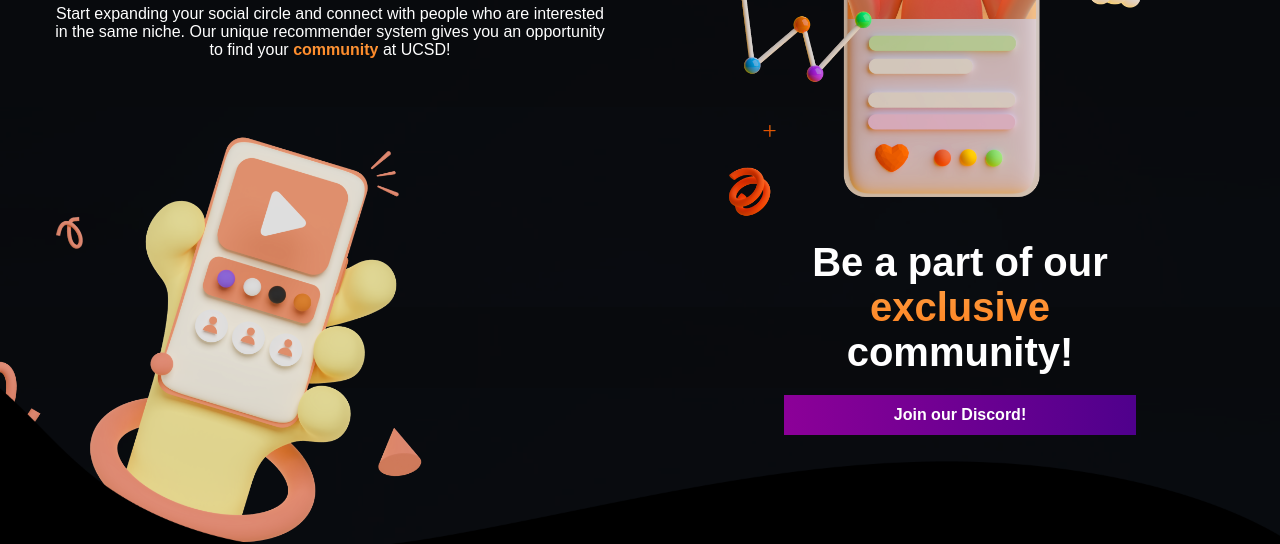
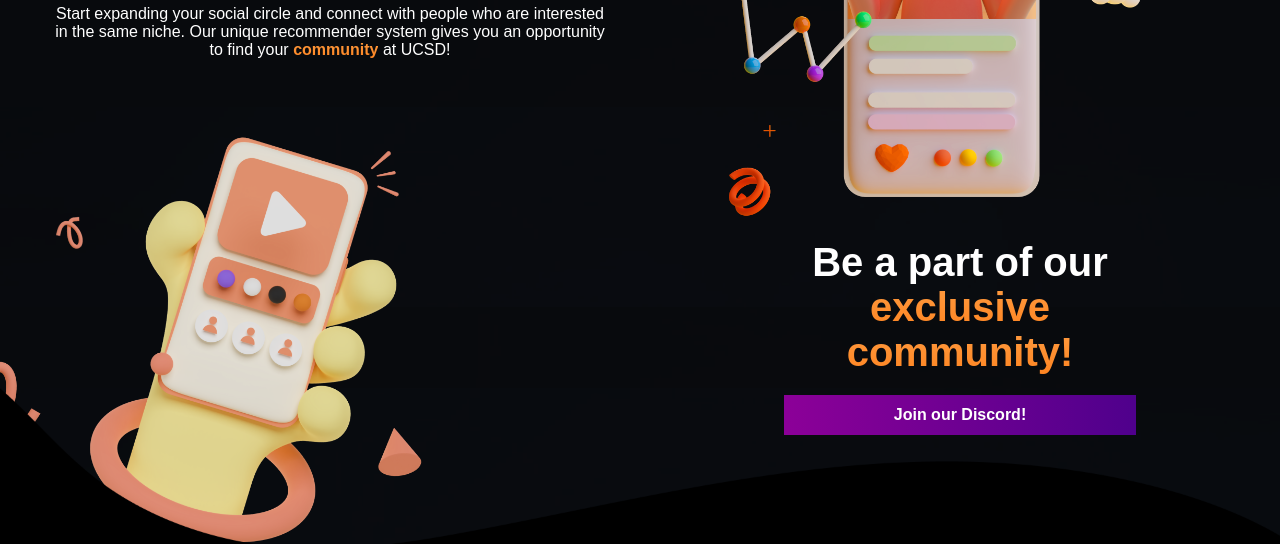
Before and after one commit to SaarthShah/Socale-landing-page, a plain HTML site: page index.html in a window 1280 px wide. Shown: the part 1565-2109 px from the top of the page. Drawn offline with Linux system fonts and the light colour scheme; some packages are replaced by stand-ins of ours; a script that the page names is missing.

Commit message:
Update index.html

```diff
--- a/index.html
+++ b/index.html
@@ -146,7 +146,7 @@
         </div>
         <div class="community-text">
             <div class="community-text-box">
-                <h2>Be a part of our <br><span class="text-highlight">exclusive</span> <br> <span>community!</span></h2>
+                <h2>Be a part of our <br><span class="text-highlight">exclusive</span> <br> <span class="text-highlight">community!</span></h2>
                 <a href="">
                     <div class="socale-button">
                         <p><b>Join our Discord!</b></p>
```
